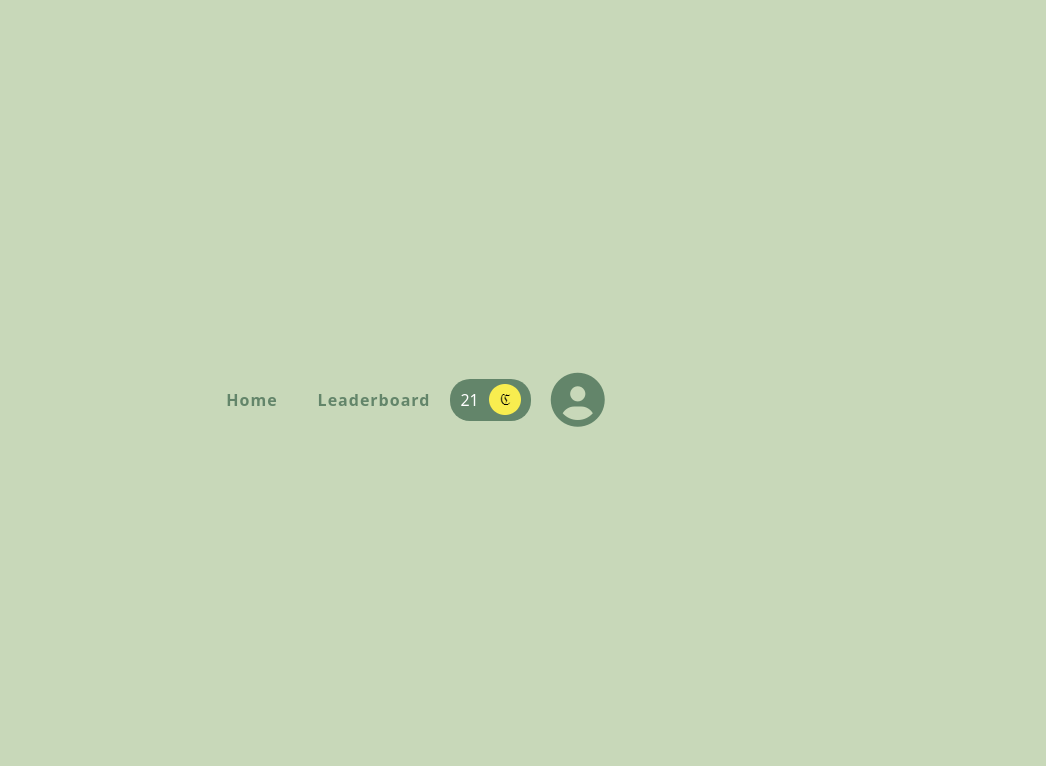
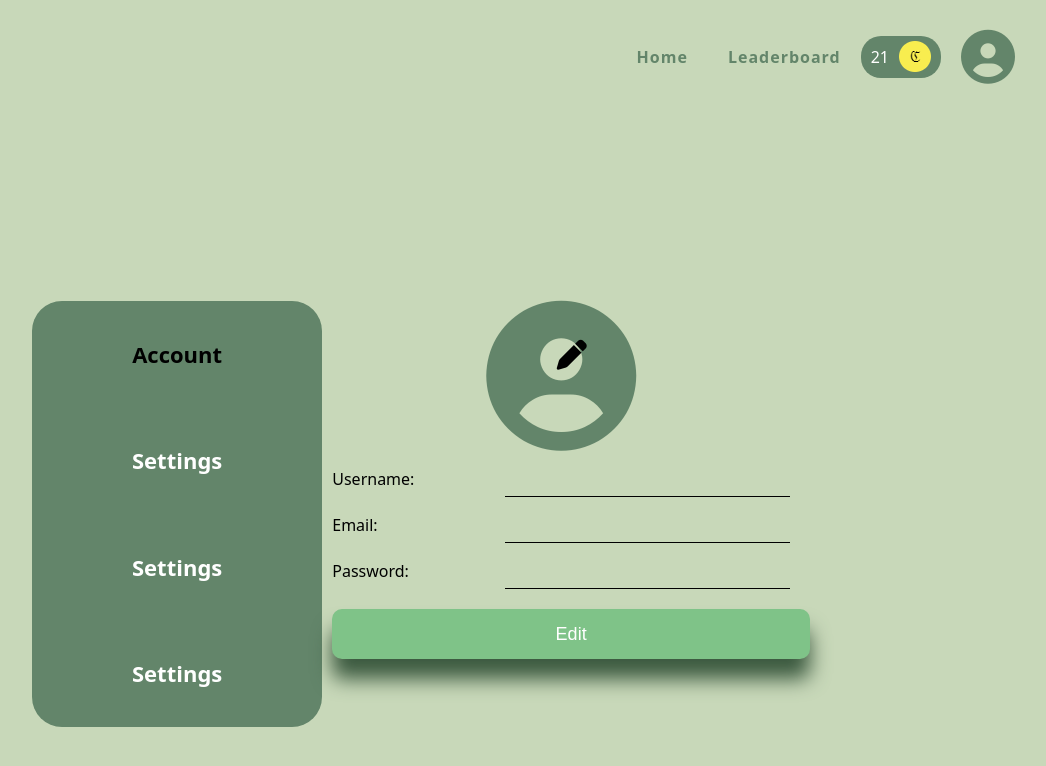
Before and after one commit to MykhailoDrogovoz/hackatime, a React (Vite) app in the folder workout_app/: page /account in a window 1280 px wide. Before the commit this address had no page. Shown: the top 766 px of the page, without its empty margins (224-1270 px from the left). Built offline with nearby package versions, Linux system fonts and the light colour scheme; a web font is replaced by a local one.

Commit message:
Added account page

```diff
--- a/workout_app/src/App.jsx
+++ b/workout_app/src/App.jsx
@@ -12,6 +12,7 @@ import DoneExercise from "./components/exercise/DoneExercise";
 import NewList from "./components/home/lists/NewList";
 import Leaderboard from "./components/leaderboard/Leaderboard";
 import LoginContainer from "./components/account/LoginContainer";
+import Account from "./components/account/Account";
 
 function App() {
   const location = useLocation();
@@ -31,6 +32,7 @@ function App() {
         <Route path="/new-list" element={<NewList />} />
         <Route path="/leaderboard" element={<Leaderboard />} />
         <Route path="/login" element={<LoginContainer />} />
+        <Route path="/account" element={<Account />} />
       </Routes>
     </div>
   );
--- a/workout_app/src/components/account/Account.css
+++ b/workout_app/src/components/account/Account.css
@@ -0,0 +1,74 @@
+.account .fa-user-circle {
+  color: #63856a;
+  font-size: 150px;
+}
+
+.account .fa-pen {
+  color: #000;
+  font-size: 30px;
+  position: absolute;
+  bottom: 430px;
+  left: 61vw;
+}
+
+.account {
+  color: #000;
+  width: 60%;
+  max-width: 800px;
+  display: flex;
+}
+
+.center {
+  display: flex;
+  justify-content: center;
+  align-items: center;
+}
+
+.account .main-button {
+  width: 100%;
+}
+
+.account form div {
+  display: flex;
+  align-items: center;
+  justify-content: space-between;
+  gap: 20px;
+  margin: 10px;
+}
+
+.account input {
+  width: 60%;
+}
+
+.account-list {
+  background: #63856a;
+  border-radius: 30px;
+  color: #fff;
+}
+
+.account-list ul li {
+  list-style: none;
+}
+
+.account-list ul {
+  padding: 0;
+  /* width: 100%; */
+  height: 100%;
+}
+
+.account-main {
+  width: 70%;
+}
+
+ul.center {
+  flex-direction: column;
+  margin: 0 100px;
+}
+
+.account .main {
+  color: #000;
+}
+
+h5 {
+  font-size: 22px;
+}
--- a/workout_app/src/components/account/Account.jsx
+++ b/workout_app/src/components/account/Account.jsx
@@ -0,0 +1,51 @@
+import { useState } from "react";
+import "./Account.css";
+
+function Account() {
+  const [username, setUsername] = useState("");
+  const [password, setPassword] = useState("");
+  const [error, setError] = useState(null);
+  const [loading, setLoading] = useState(false);
+  const [isAuthenticated, setIsAuthenticated] = useState(false);
+
+  return (
+    <div className="full-screen center">
+      <div className="account">
+        <div className="account-list">
+          <ul className="center">
+            <h5 className="main">Account</h5>
+            <h5>Settings</h5>
+            <h5>Settings</h5>
+            <h5>Settings</h5>
+          </ul>
+        </div>
+        <div className="account-main">
+          <div className="center">
+            <i className="fa fa-user-circle"></i>
+            <i className="fa fa-pen"></i>
+          </div>
+          <form action="">
+            <div className="form-group">
+              <label htmlFor="username ">Username:</label>
+              <input type="text" name="username" id="username" />
+            </div>
+
+            <div className="form-group">
+              <label htmlFor="">Email:</label>
+              <input type="email" name="email" id="email" />
+            </div>
+
+            <div className="form-group">
+              <label htmlFor="password">Password:</label>
+              <input type="password" name="password" id="password" />
+            </div>
+
+            <button className="main-button">Edit</button>
+          </form>
+        </div>
+      </div>
+    </div>
+  );
+}
+
+export default Account;
--- a/workout_app/src/components/account/Login.jsx
+++ b/workout_app/src/components/account/Login.jsx
@@ -5,9 +5,6 @@ function Login() {
   const [username, setUsername] = useState("");
   const [password, setPassword] = useState("");
   const [error, setError] = useState(null);
-  const [loading, setLoading] = useState(false);
-  const [user, setUser] = useState(null);
-  const [token, setToken] = useState(null);
   const [isAuthenticated, setIsAuthenticated] = useState(false);
 
   return (
--- a/workout_app/src/components/home/lists/NewList.css
+++ b/workout_app/src/components/home/lists/NewList.css
@@ -21,6 +21,7 @@ input,
   border: none;
   border-bottom: 1px solid #000;
   border-width: 1px;
+  background: transparent;
 }
 
 .new-list form div textarea {
```
